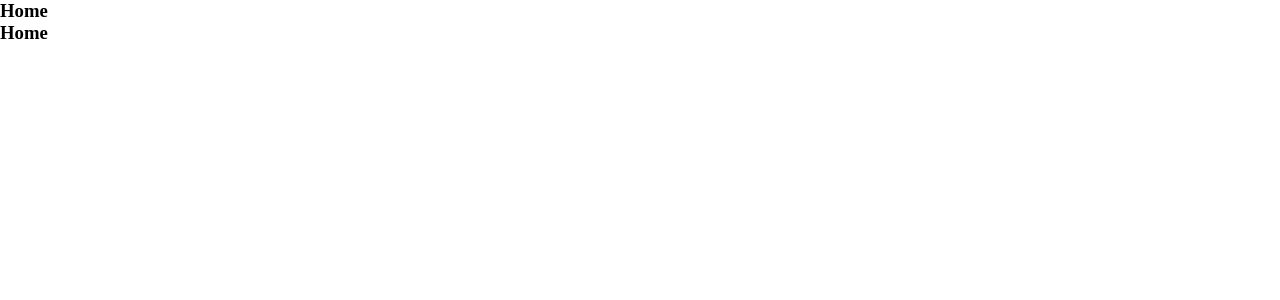
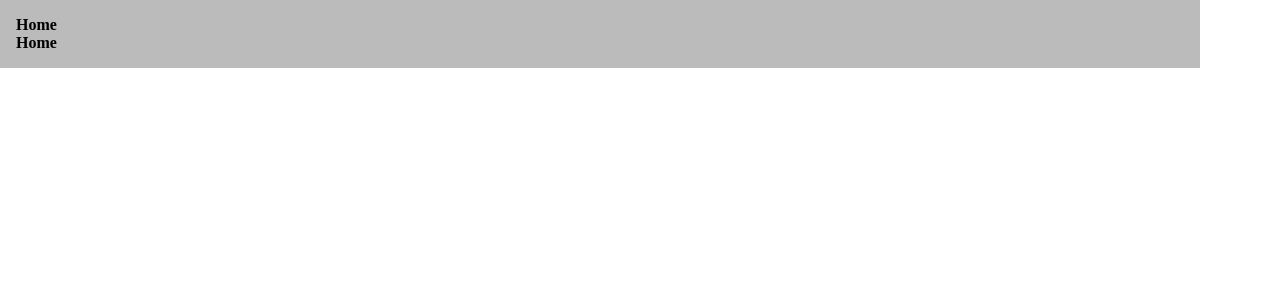
Before and after one commit to Ler98/portfolio, a React app: page / in a window 1280 px wide. Shown: the top 300 px of the page. Built offline with nearby package versions, Linux system fonts and the light colour scheme; the HTML template or start-up script is replaced by a standard one.

Commit message:
grund css

```diff
--- a/src/App.jsx
+++ b/src/App.jsx
@@ -1,12 +1,14 @@
-import "./App.css";
+// import "./index.css";
 
-function App() {
-  return (
-    <section>
-      <h1>Helloc:</h1>
-      <h1>Helloc:</h1>
-    </section>
-  );
-}
+// function App() {
+//   return (
+//     <section className="app">
+//       <section className="wrapper">
+//         <h1>Helloc:</h1>
+//         <h1>Helloc:</h1>
+//       </section>
+//     </section>
+//   );
+// }
 
-export default App;
+// export default App;
--- a/src/Layout.jsx
+++ b/src/Layout.jsx
@@ -3,11 +3,13 @@ import Home from "./pages/home/Home.jsx";
 
 function Layout() {
   return (
-    <section>
+    <section className="app">
       <header></header>
-      <main>
-        <Outlet />
-      </main>
+      <section className="wrapper">
+        <main>
+          <Outlet />
+        </main>
+      </section>
       <footer></footer>
     </section>
   );
--- a/src/index.css
+++ b/src/index.css
@@ -4,5 +4,20 @@
   box-sizing: border-box;
 }
 
-/* :root {
-} */
+:root {
+  --color-lightBlue: #d4eeff;
+  --color-pink: #cb1158;
+}
+
+body {
+  background-color: rgb(255, 255, 255);
+}
+
+.wrapper {
+  padding: 1rem;
+  background-color: rgb(187, 187, 187);
+}
+
+.app {
+  max-width: 1200px;
+}
--- a/src/main.jsx
+++ b/src/main.jsx
@@ -3,7 +3,6 @@ import { createRoot } from "react-dom/client";
 import { RouterProvider } from "react-router-dom";
 import router from "./Router.jsx";
 import "./index.css";
-import App from "./App.jsx";
 
 createRoot(document.getElementById("root")).render(
   <StrictMode>
```
